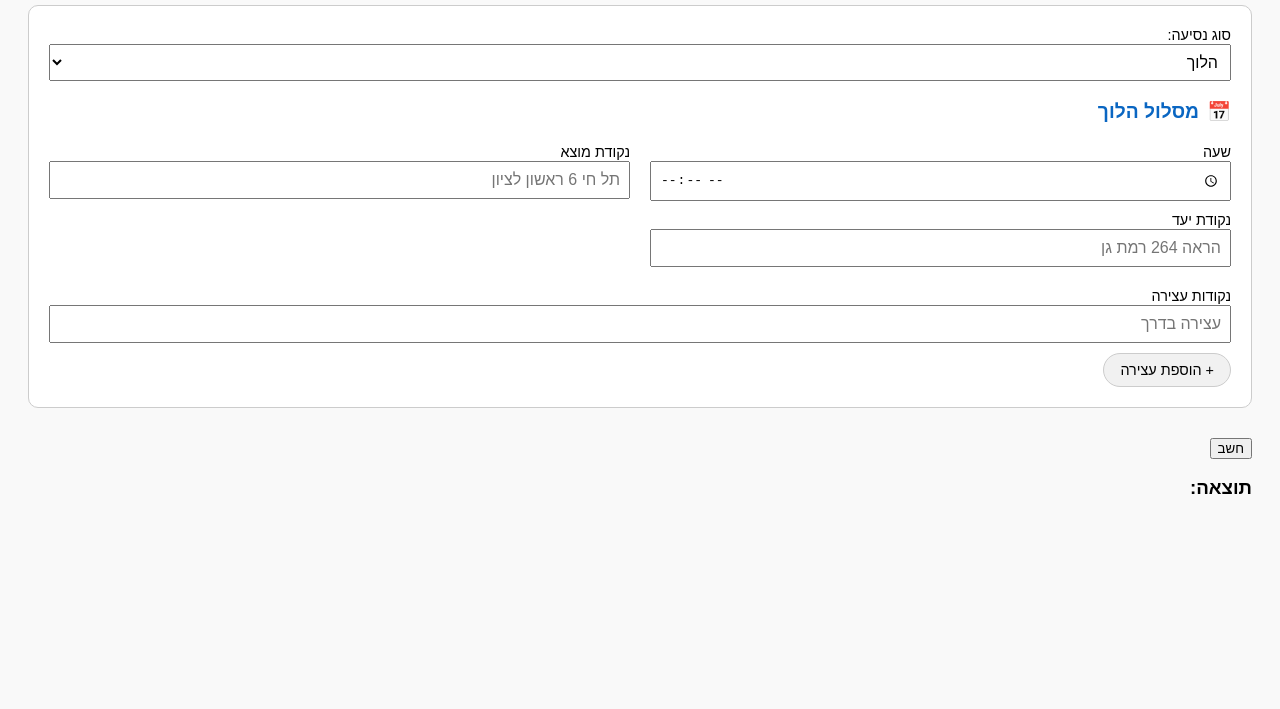
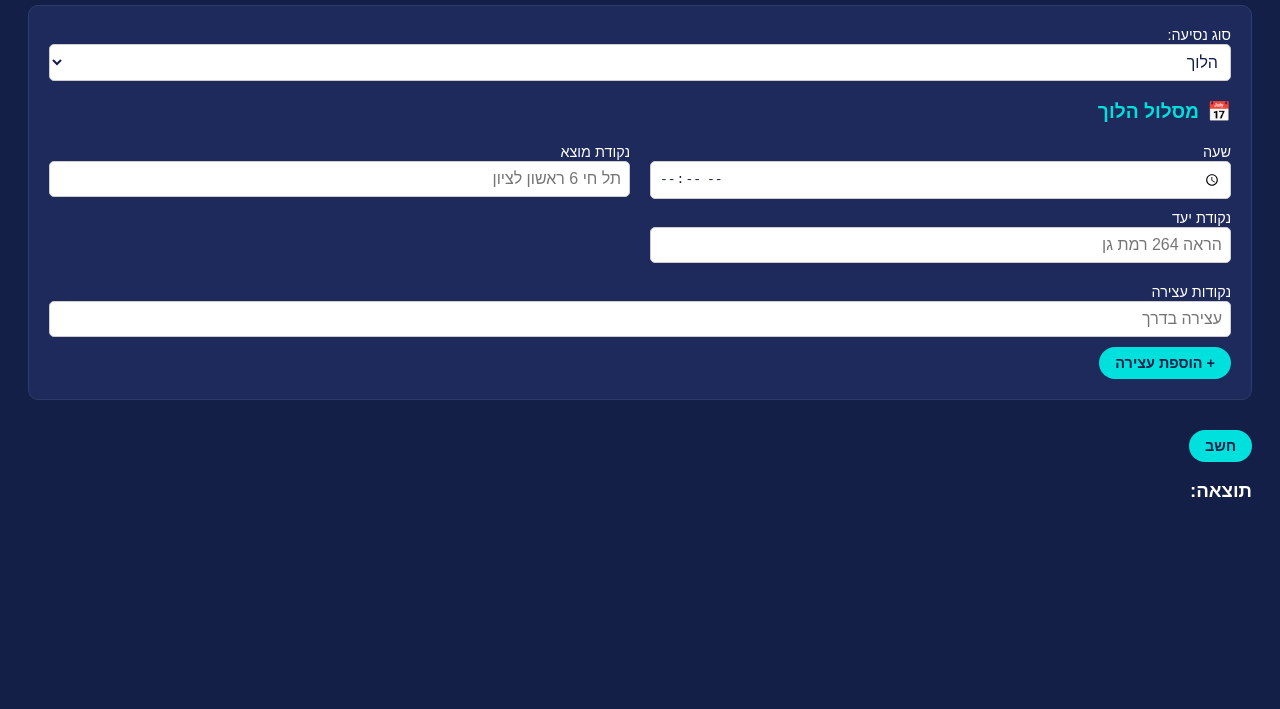
Before and after one commit to yarinwaizman/trip-calculator, a plain HTML site: page index.html in a window 1280 px wide. Shown: the part 91-800 px from the top of the page. Drawn offline with Linux system fonts and the light colour scheme; some packages are replaced by stand-ins of ours.

Commit message:
fixeג ui

```diff
--- a/style.css
+++ b/style.css
@@ -1,12 +1,13 @@
 body {
-  font-family: sans-serif;
+  font-family: 'Heebo', sans-serif;
   direction: rtl;
   padding: 20px;
-  background: #f9f9f9;
+  background: #141F48;
+  color: white;
 }
 .trip-section {
-  background: white;
-  border: 1px solid #ccc;
+  background: #1d2a5b;
+  border: 1px solid #2e3a69;
   border-radius: 10px;
   padding: 20px;
   margin-bottom: 30px;
@@ -16,7 +17,7 @@ body {
   align-items: center;
   font-size: 1.2em;
   margin-bottom: 20px;
-  color: #0a66c2;
+  color: #00e0dc;
 }
 .trip-section h3::before {
   content: "📅";
@@ -31,12 +32,17 @@ body {
 label {
   font-size: 0.9em;
   margin-bottom: 4px;
+  color: #ffffff;
 }
 input[type="text"], input[type="time"], select {
   width: 100%;
   padding: 8px;
   font-size: 1em;
   box-sizing: border-box;
+  border: 1px solid #ccc;
+  border-radius: 5px;
+  background-color: white;
+  color: #141F48;
 }
 .stop-wrapper {
   display: flex;
@@ -54,11 +60,18 @@ input[type="text"], input[type="time"], select {
   cursor: pointer;
   color: red;
 }
-.add-stop-btn {
+.add-stop-btn,
+button[onclick="calculateTrip()"] {
   padding: 8px 16px;
   font-size: 0.9em;
   border-radius: 20px;
-  border: 1px solid #ccc;
-  background: #f1f1f1;
+  border: none;
+  background: #00e0dc;
+  color: #141F48;
+  font-weight: bold;
   cursor: pointer;
 }
+.add-stop-btn:hover,
+button[onclick="calculateTrip()"]:hover {
+  background: #00c8c3;
+}
```
